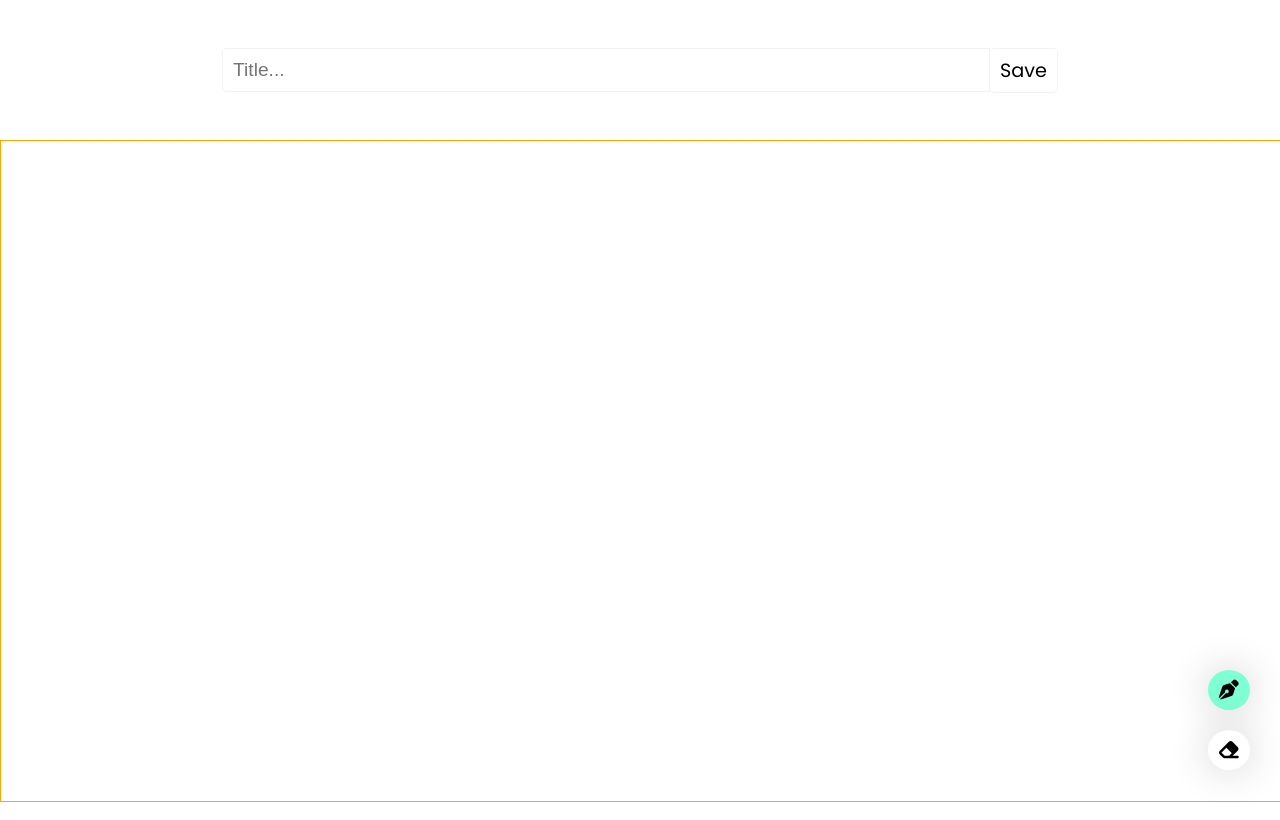
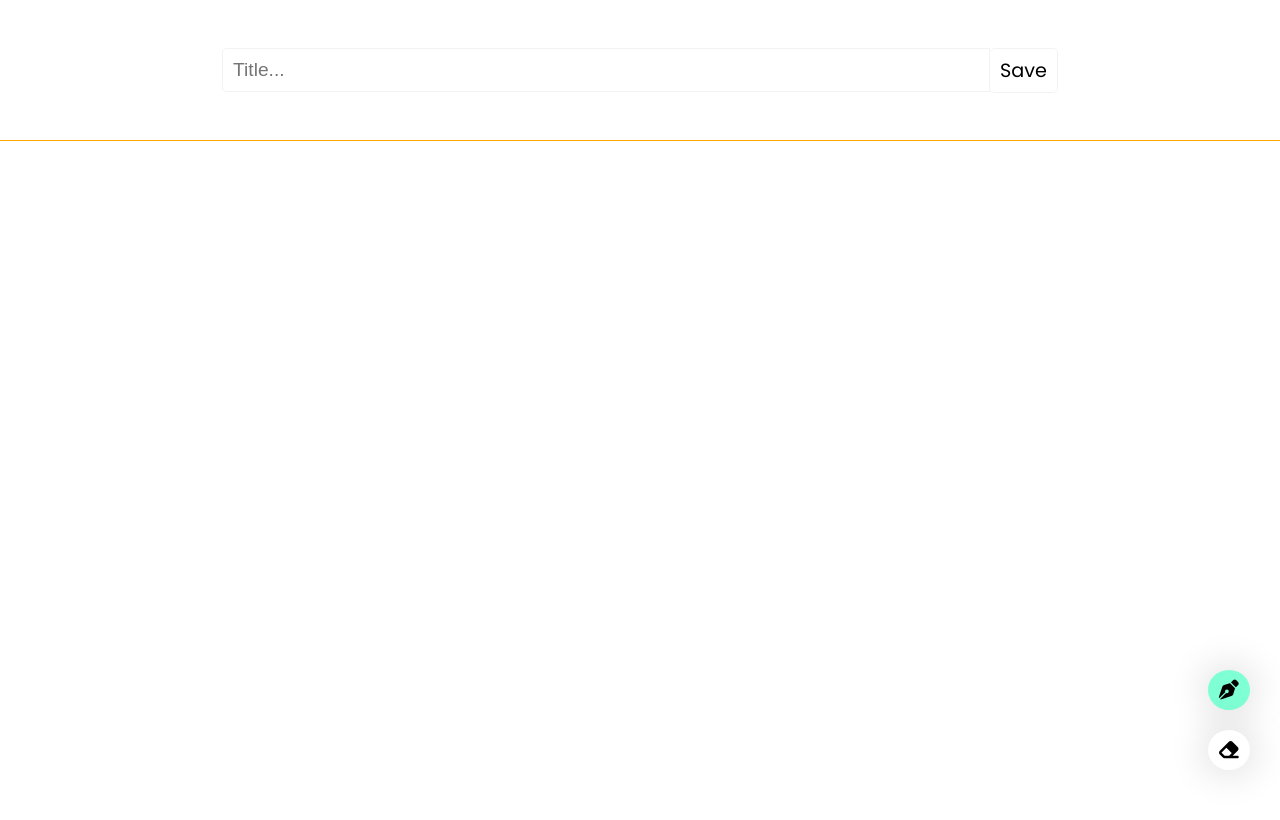
Before and after one commit to MohamedKhaledSamir/Nota-App, a plain HTML site: page pages/draw/draw.html in a window 1280 px wide. Drawn offline with Linux system fonts and the light colour scheme.

Commit message:
update the border canvas

```diff
--- a/assets/sass/draw.scss
+++ b/assets/sass/draw.scss
@@ -7,7 +7,7 @@ body {
 }
 
 canvas {
-  border: 1px solid orange;
+  border-top: 1px solid orange;
 }
 
 .title-save {
```
Also changed, not shown: assets/css/draw.css.
